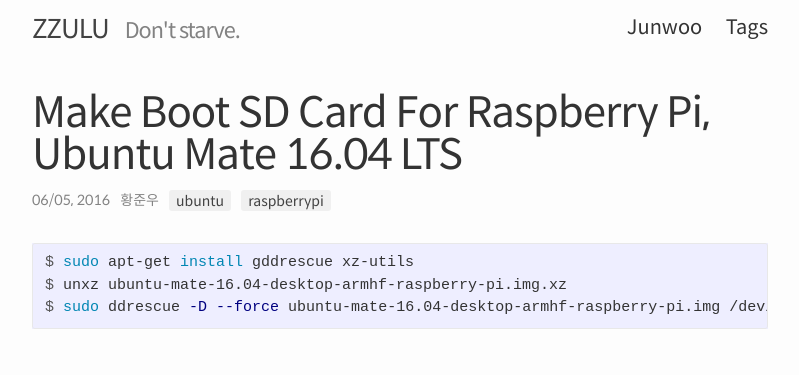
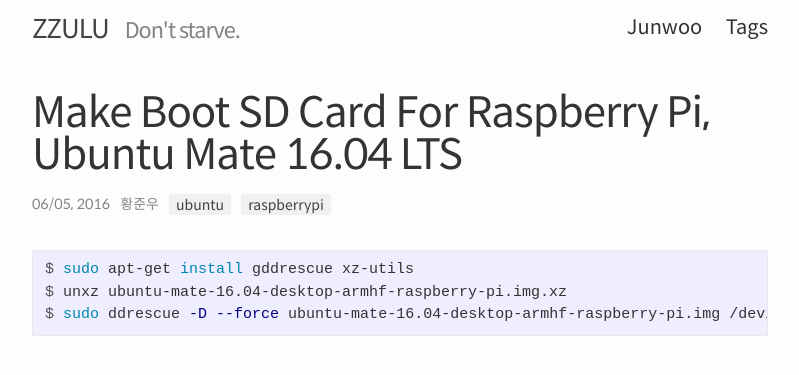
Before and after one commit to capollux/blog, a Jekyll site: the page built from _posts/2016-06-06-Make-Boot-SD-Card-For-Raspberry-Pi-Ubuntu-Mate-16.04-LTS.md, in a window 1280 px wide. Shown: the top 375 px of the page, without its empty margins (240-1039 px from the left). Built offline with Jekyll 4.4.1, drawn with Linux system fonts in a browser that asks for light colours; some web fonts are replaced.

Commit message:
Fix line-hegiht for tags 2

```diff
--- a/_layouts/post.html
+++ b/_layouts/post.html
@@ -5,7 +5,7 @@ layout: default
 
   <header class="post-header">
     <h1 class="post-title" itemprop="name headline">{{ page.title | escape }}</h1>
-    <p class="post-meta">
+    <p class="lh-2 post-meta">
       <time class="post-date" datetime="{{ page.date | date_to_xmlschema }}" itemprop="datePublished">{{ page.date | date: "%m/%d, %Y" }}</time>
       {% if page.author %}
       <span class="post-author" itemprop="author" itemscope itemtype="http://schema.org/Person"><span itemprop="name">{{ site.data.members[page.author].name }}</span></span>
@@ -16,7 +16,6 @@ layout: default
       {% for tag in page.tags %}
       <a href="/tags/#{{ tag | escape }}" class="post-tags">{{ tag | escape }}</a>
       {% endfor %}
-
     </p>
   </header>
 
```
